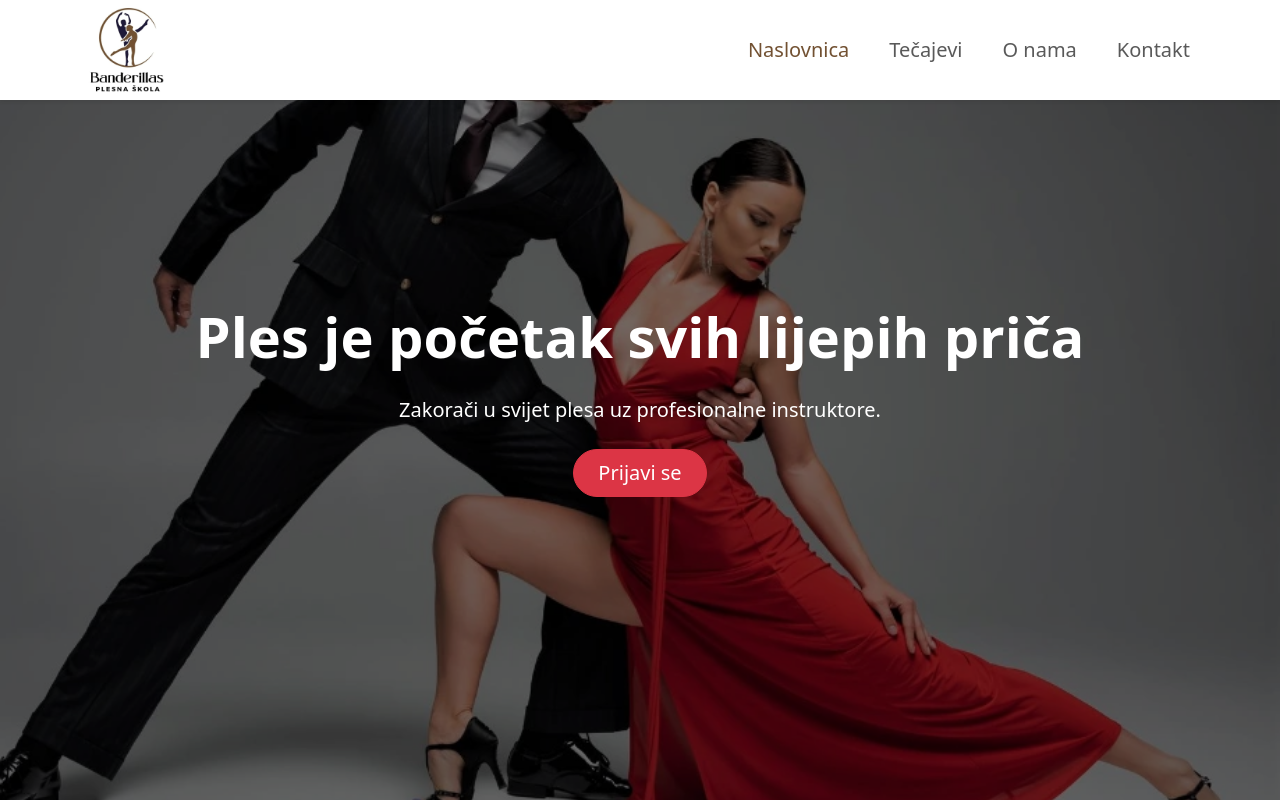
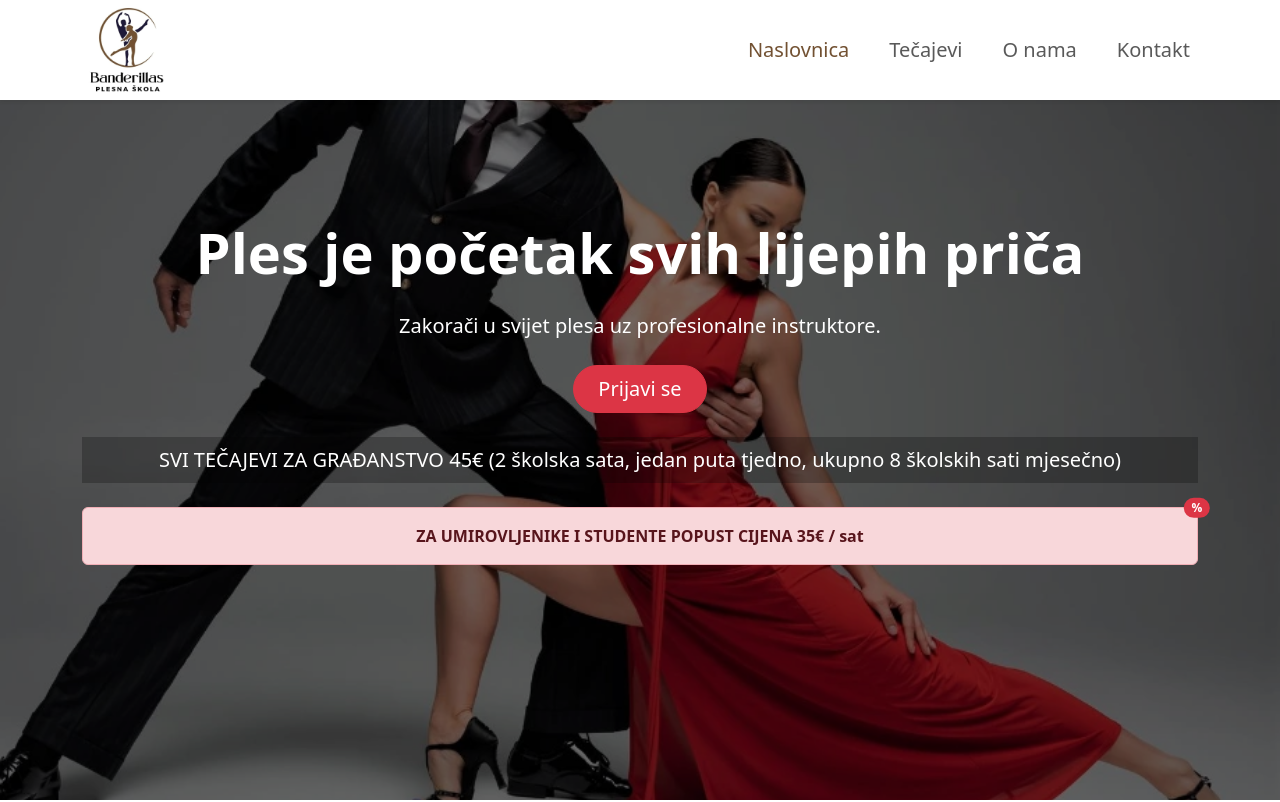
Before and after one commit to kjagunec/dance-web-app, an Angular app: page / in a window 1280 px wide. Shown: the top 802 px of the page. Built offline with nearby package versions, Linux system fonts and the light colour scheme.

Commit message:
Added more info to hero

```diff
--- a/src/app/main/main.html
+++ b/src/app/main/main.html
@@ -4,6 +4,13 @@
     <h1 class="display-4 fw-bold">Ples je početak svih lijepih priča</h1>
     <p class="lead my-4">Zakorači u svijet plesa uz profesionalne instruktore.</p>
     <a href="#tecajevi" class="btn btn-danger btn-lg rounded-pill px-4">Prijavi se</a>
+    <p class="lead my-4 py-2 bg-black bg-opacity-25">SVI TEČAJEVI  ZA GRAĐANSTVO 45€ (2 školska sata, jedan puta tjedno, ukupno 8 školskih sati mjesečno)</p>
+    <p class="alert alert-danger fw-bold">
+      ZA UMIROVLJENIKE I STUDENTE POPUST CIJENA 35€ / sat
+      <span class="position-absolute top-0 start-100 translate-middle badge rounded-pill bg-danger">
+        %
+      </span>
+    </p>
   </div>
 </section>
 
```
